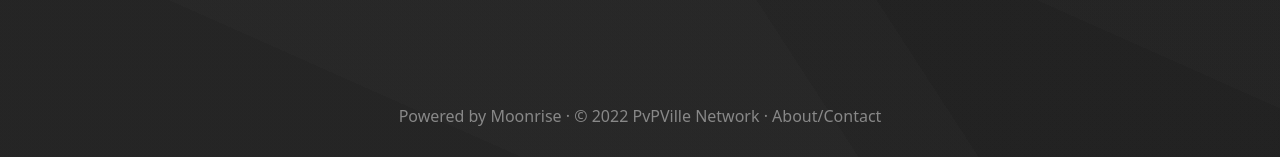
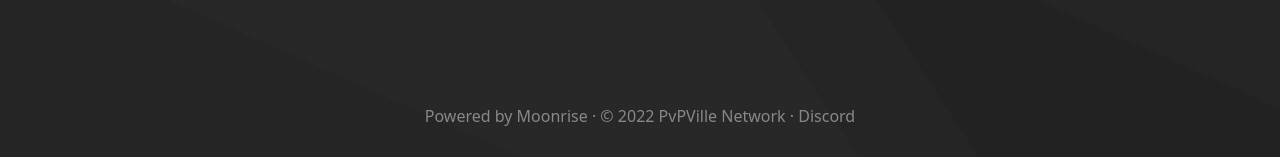
Before and after one commit to DaddySuff/ville.github.io, a Jekyll site: the page built from docs/index.md, in a window 1280 px wide. Shown: the part 950-1107 px from the top of the page. Built offline with Jekyll 4.4.1, drawn with Linux system fonts in a browser that asks for light colours; a script that is not in the unit is left out; comment, search, counter and statistics services are not loaded.

Commit message:
Update default.html

```diff
--- a/docs/_layouts/default.html
+++ b/docs/_layouts/default.html
@@ -90,7 +90,7 @@ layout: compress
 
     <div class="layoutfooter w-full pb-8 text-center transition duration-200">
         <a href="https://github.com/coffeebank/moonrise" rel="noopener" title="Moonrise by coffeebank" class="hover:text-gray-400">Powered by Moonrise</a> &middot;
-        <a href="{% if site.siteFooterlink %}{{ site.baseurl }}{{ site.siteFooterlink }}{% else %}{{ site.baseurl }}/about{% endif %}" rel="noopener" title="Legal" class="hover:text-gray-400">&copy; {{ site.siteYear }}<script>new Date().getFullYear()>{{ site.siteYear }}&&document.write("&#8208;"+new Date().getFullYear());</script> {{ site.serverName }} &middot; About/Contact</a>
+        <a href="{% if site.siteFooterlink %}{{ site.baseurl }}{{ site.siteFooterlink }}{% else %}{{ site.baseurl }}/discord{% endif %}" rel="noopener" title="" class="hover:text-gray-400">&copy; {{ site.siteYear }}<script>new Date().getFullYear()>{{ site.siteYear }}&&document.write("&#8208;"+new Date().getFullYear());</script> {{ site.serverName }} &middot; Discord</a>
     </div>
 
     {% if page.navname == "Home" %}
```
